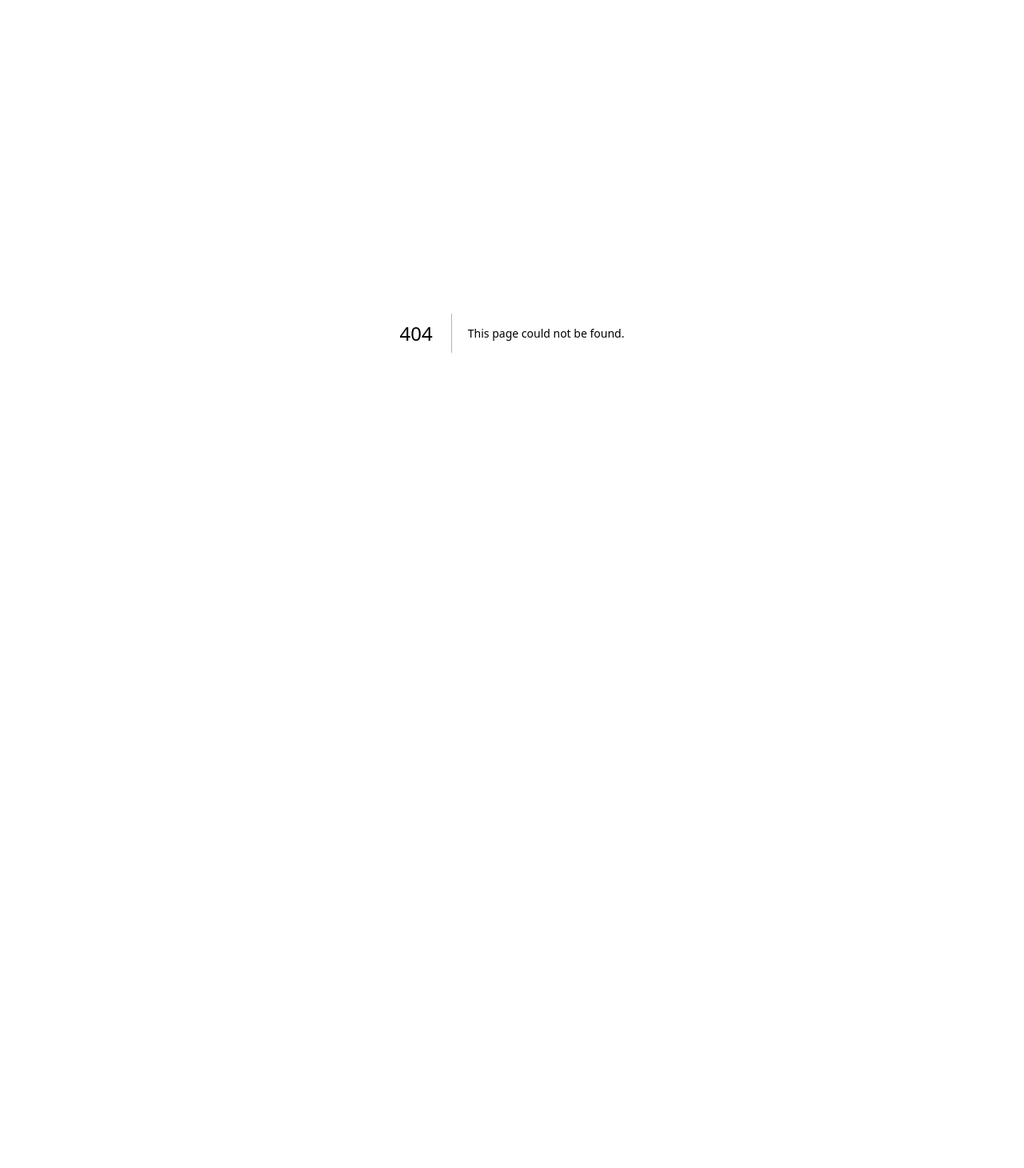
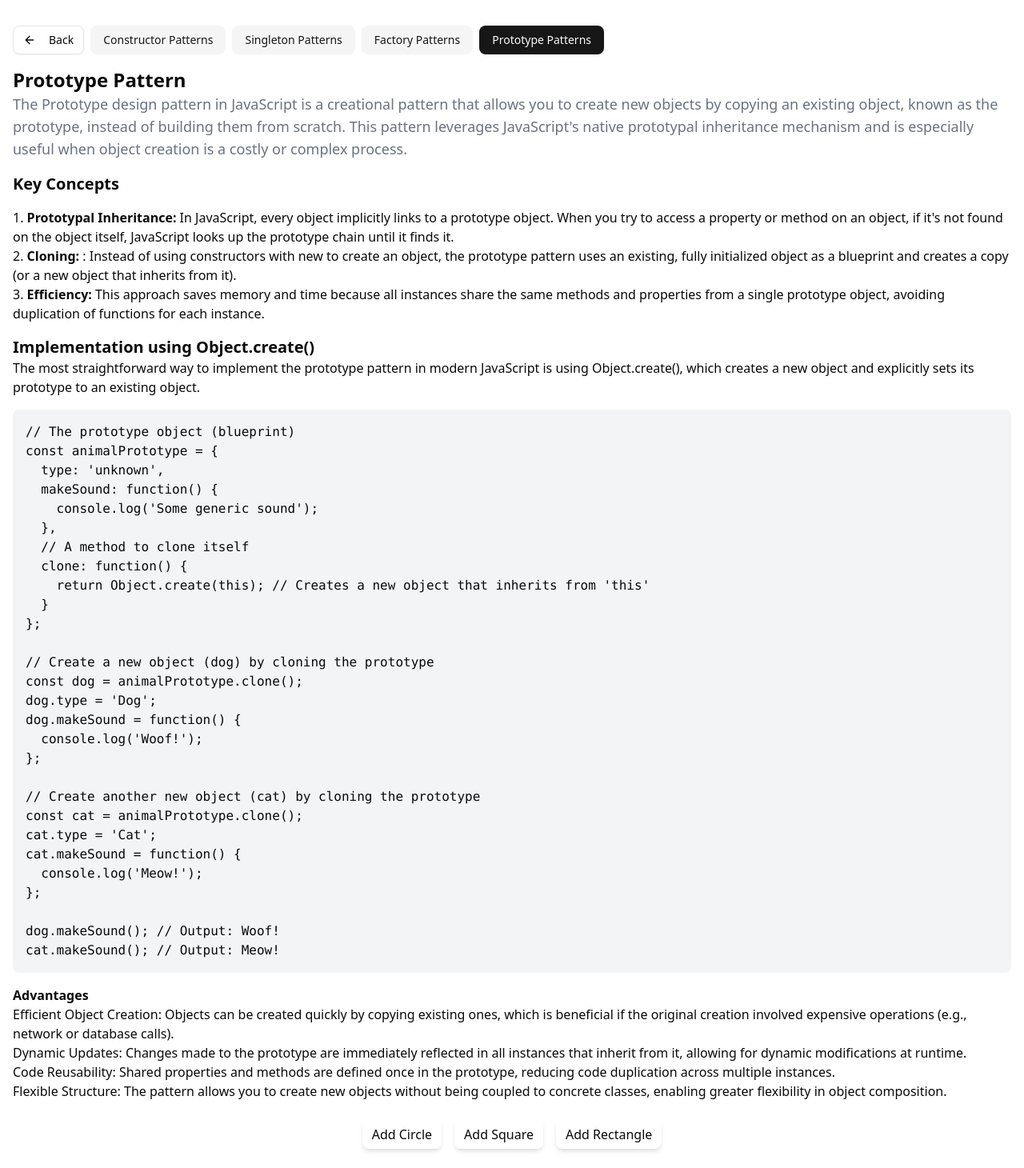
Before and after one commit to hhhiteshhh/js-design-patterns, a Next.js app: page /prototype-patterns in a window 1280 px wide. Before the commit this address had no page. Shown: the whole page at 80% size. Before the commit the page ends 832 px from the top, so only its background shows below. Built offline with nearby package versions, Linux system fonts and the light colour scheme.

Commit message:
prototype pattern done

```diff
--- /dev/null
+++ b/app/(design patterns)/prototype-patterns/page.tsx
@@ -0,0 +1,101 @@
+import LiveExample from "@/components/prototype-patterns/LiveExample";
+
+function PrototypePattern() {
+  return (
+    <div className="mt-4">
+      <h1 className="text-2xl font-bold">Prototype Pattern</h1>
+      <p className="text-gray-500 text-lg">
+        The Prototype design pattern in JavaScript is a creational pattern that
+        allows you to create new objects by copying an existing object, known as
+        the prototype, instead of building them from scratch. This pattern
+        leverages JavaScript's native prototypal inheritance mechanism and is
+        especially useful when object creation is a costly or complex process.
+      </p>
+
+      <div className="mt-4">
+        <h2 className="text-xl font-bold">Key Concepts</h2>
+        <ul className="my-4 list-decimal list-inside">
+          <li>
+            <span className="font-bold">Prototypal Inheritance: </span>
+            In JavaScript, every object implicitly links to a prototype object.
+            When you try to access a property or method on an object, if it's
+            not found on the object itself, JavaScript looks up the prototype
+            chain until it finds it.
+          </li>
+          <li>
+            <span className="font-bold">Cloning: </span>: Instead of using
+            constructors with new to create an object, the prototype pattern
+            uses an existing, fully initialized object as a blueprint and
+            creates a copy (or a new object that inherits from it).
+          </li>
+          <li>
+            <span className="font-bold">Efficiency: </span>
+            This approach saves memory and time because all instances share the
+            same methods and properties from a single prototype object, avoiding
+            duplication of functions for each instance.
+          </li>
+        </ul>
+        <h2 className="text-xl font-bold">
+          Implementation using Object.create()
+        </h2>
+        <p>
+          The most straightforward way to implement the prototype pattern in
+          modern JavaScript is using Object.create(), which creates a new object
+          and explicitly sets its prototype to an existing object.
+        </p>
+        <pre className="overflow-auto bg-gray-100 p-4 rounded-md mt-4">
+          <code>{`// The prototype object (blueprint)
+const animalPrototype = {
+  type: 'unknown',
+  makeSound: function() {
+    console.log('Some generic sound');
+  },
+  // A method to clone itself
+  clone: function() {
+    return Object.create(this); // Creates a new object that inherits from 'this'
+  }
+};
+
+// Create a new object (dog) by cloning the prototype
+const dog = animalPrototype.clone();
+dog.type = 'Dog';
+dog.makeSound = function() {
+  console.log('Woof!');
+};
+
+// Create another new object (cat) by cloning the prototype
+const cat = animalPrototype.clone();
+cat.type = 'Cat';
+cat.makeSound = function() {
+  console.log('Meow!');
+};
+
+dog.makeSound(); // Output: Woof!
+cat.makeSound(); // Output: Meow!
+`}</code>
+        </pre>
+      </div>
+      <div className="mt-4">
+        <p className="font-semibold">Advantages</p>
+        Efficient Object Creation: Objects can be created quickly by copying
+        existing ones, which is beneficial if the original creation involved
+        expensive operations (e.g., network or database calls).
+        <br />
+        Dynamic Updates: Changes made to the prototype are immediately reflected
+        in all instances that inherit from it, allowing for dynamic
+        modifications at runtime.
+        <br />
+        Code Reusability: Shared properties and methods are defined once in the
+        prototype, reducing code duplication across multiple instances.
+        <br />
+        Flexible Structure: The pattern allows you to create new objects without
+        being coupled to concrete classes, enabling greater flexibility in
+        object composition.
+      </div>
+
+      <LiveExample />
+    </div>
+  );
+}
+
+export default PrototypePattern;
--- a/app/globals.css
+++ b/app/globals.css
@@ -123,3 +123,30 @@
     @apply bg-background text-foreground;
   }
 }
+
+.shape--rotate {
+  animation: rotate 0.3s infinite;
+}
+
+@keyframes rotate {
+  0% {
+    -webkit-transform: rotate3d(0, 0, 1, 0deg);
+    transform: rotate3d(0, 0, 1, 0deg);
+  }
+  25% {
+    -webkit-transform: rotate3d(0, 0, 1, 90deg);
+    transform: rotate3d(0, 0, 1, 90deg);
+  }
+  50% {
+    -webkit-transform: rotate3d(0, 0, 1, 180deg);
+    transform: rotate3d(0, 0, 1, 180deg);
+  }
+  75% {
+    -webkit-transform: rotate3d(0, 0, 1, 270deg);
+    transform: rotate3d(0, 0, 1, 270deg);
+  }
+  100% {
+    -webkit-transform: rotate3d(0, 0, 1, 360deg);
+    transform: rotate3d(0, 0, 1, 360deg);
+  }
+}
--- a/components/Navbar.tsx
+++ b/components/Navbar.tsx
@@ -23,6 +23,11 @@ const patterns: Pattern[] = [
     id: 3,
     path: "/factory-patterns",
     name: "Factory Patterns",
+  },
+  {
+    id: 4,
+    path: "/prototype-patterns",
+    name: "Prototype Patterns",
   },
 ];
 function Navbar() {
--- /dev/null
+++ b/components/prototype-patterns/LiveExample.tsx
@@ -0,0 +1,72 @@
+"use client";
+
+import { useState } from "react";
+import Shape from "./Shape";
+import {
+  Circle,
+  Rectangle,
+  Square,
+  ShapeTypes,
+  type ShapeType,
+  ShapeInstance,
+} from "./Shapes";
+
+function LiveExample() {
+  const [shapes, setShapes] = useState<ShapeInstance[]>([]);
+
+  const addShape = (shapeType: ShapeType) => {
+    setShapes((prev) => {
+      switch (shapeType) {
+        case ShapeTypes.CIRCLE:
+          return [...prev, new Circle(30)];
+
+        case ShapeTypes.RECTANGLE:
+          return [...prev, new Rectangle(60, 30)];
+
+        case ShapeTypes.SQUARE:
+          return [...prev, new Square(60)];
+
+        default: {
+          // Exhaustive check (TypeScript safety)
+          const _exhaustive: never = shapeType;
+          return prev;
+        }
+      }
+    });
+  };
+  console.log(shapes);
+  return (
+    <div className="flex flex-col p-2">
+      <div className="flex gap-2 flex-wrap items-center">
+        {shapes.map((shape, index) => (
+          <Shape key={index} shape={shape} />
+        ))}
+      </div>
+
+      <div className="flex gap-4 m-auto mt-4">
+        <button
+          className="shadow-md rounded-md py-1.5 px-3 hover:bg-indigo-700 hover:text-white"
+          onClick={() => addShape(ShapeTypes.CIRCLE)}
+        >
+          Add Circle
+        </button>
+
+        <button
+          className="shadow-md rounded-md py-1.5 px-3 hover:bg-indigo-700 hover:text-white"
+          onClick={() => addShape(ShapeTypes.SQUARE)}
+        >
+          Add Square
+        </button>
+
+        <button
+          className="shadow-md rounded-md py-1.5 px-3 hover:bg-indigo-700 hover:text-white"
+          onClick={() => addShape(ShapeTypes.RECTANGLE)}
+        >
+          Add Rectangle
+        </button>
+      </div>
+    </div>
+  );
+}
+
+export default LiveExample;
--- /dev/null
+++ b/components/prototype-patterns/Shape.tsx
@@ -0,0 +1,58 @@
+import { useState } from "react";
+import {
+  type Circle as CircleClass,
+  type Rectangle as RectangleClass,
+  ShapeInstance,
+  ShapeTypes,
+} from "./Shapes";
+
+const Circle = ({ shape }: { shape: CircleClass }) => {
+  const { radius } = shape;
+  const diameter = radius * 2;
+  return (
+    <div
+      className={`circle rounded-full bg-red-500`}
+      style={{
+        width: diameter,
+        height: diameter,
+      }}
+    ></div>
+  );
+};
+
+const Rectangle = ({ shape }: { shape: RectangleClass }) => {
+  const { width, height } = shape;
+  return (
+    <div
+      className={`rectangle bg-blue-500`}
+      style={{
+        width,
+        height,
+      }}
+    ></div>
+  );
+};
+
+const Shape = ({ shape }: { shape: ShapeInstance }) => {
+  const [rotationEnabled, setRotationEnabled] = useState(shape.rotationEnabled);
+  return (
+    <div
+      className={`shape ${rotationEnabled ? "shape--rotate" : ""}`}
+      onClick={() => {
+        const newRotationVal = shape.toggleRotation();
+        setRotationEnabled(newRotationVal);
+        if ("logInfo" in shape && typeof shape.logInfo === "function") {
+          shape.logInfo();
+        }
+      }}
+    >
+      {shape.name === ShapeTypes.CIRCLE ? (
+        <Circle shape={shape as CircleClass} />
+      ) : (
+        <Rectangle shape={shape as RectangleClass} />
+      )}
+    </div>
+  );
+};
+
+export default Shape;
--- /dev/null
+++ b/components/prototype-patterns/Shapes.tsx
@@ -0,0 +1,51 @@
+export const ShapeTypes = {
+  CIRCLE: "circle",
+  SQUARE: "square",
+  RECTANGLE: "rectangle",
+} as const;
+
+export type ShapeType = (typeof ShapeTypes)[keyof typeof ShapeTypes];
+
+export class Shape {
+  name: ShapeType;
+  rotationEnabled: boolean;
+
+  constructor(name: ShapeType) {
+    this.name = name;
+    this.rotationEnabled = false;
+  }
+
+  toggleRotation(): boolean {
+    this.rotationEnabled = !this.rotationEnabled;
+    return this.rotationEnabled;
+  }
+}
+export class Circle extends Shape {
+  radius: number;
+
+  constructor(radius: number) {
+    super(ShapeTypes.CIRCLE);
+    this.radius = radius;
+  }
+}
+export class Rectangle extends Shape {
+  width: number;
+  height: number;
+
+  constructor(width: number, height: number) {
+    super(width === height ? ShapeTypes.SQUARE : ShapeTypes.RECTANGLE);
+
+    this.width = width;
+    this.height = height;
+  }
+
+  logInfo(): void {
+    console.log(this);
+  }
+}
+export class Square extends Rectangle {
+  constructor(side: number) {
+    super(side, side);
+  }
+}
+export type ShapeInstance = Circle | Rectangle | Square;
```
